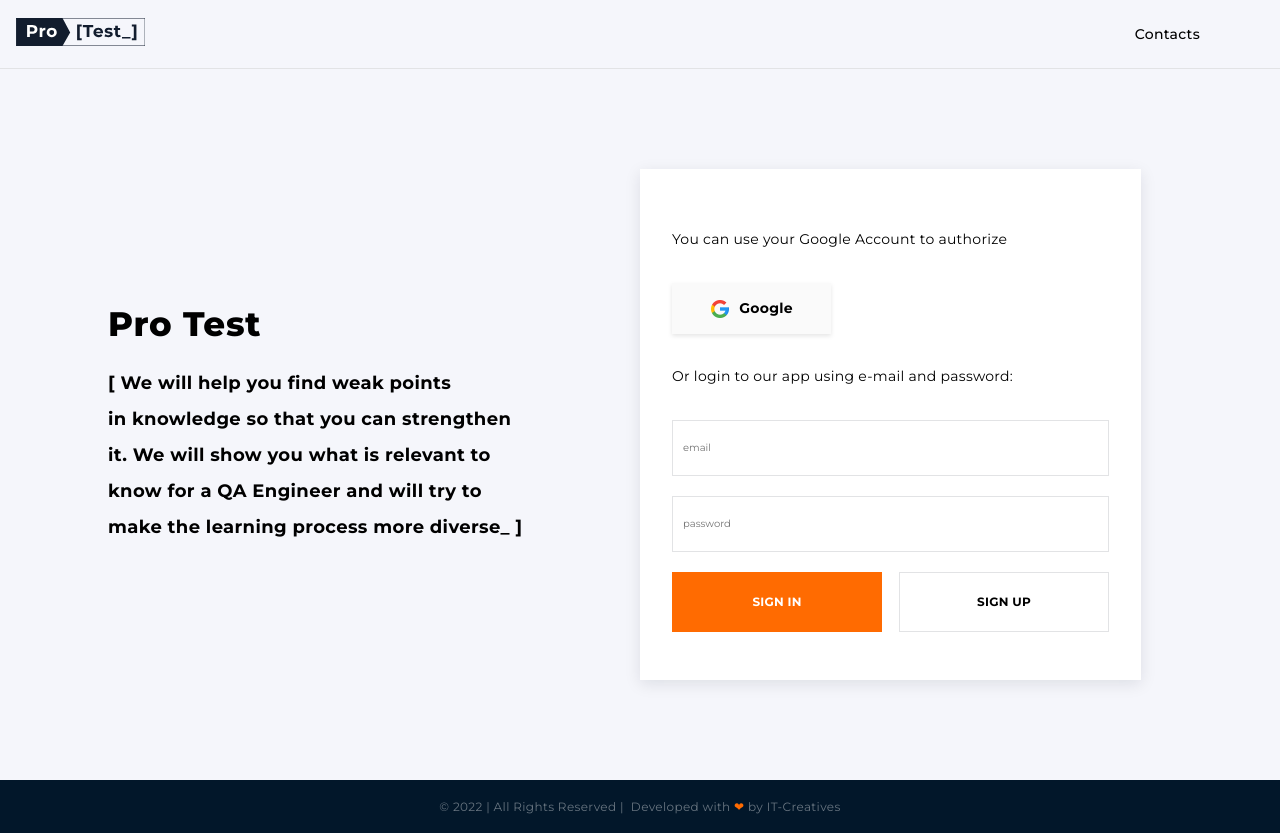
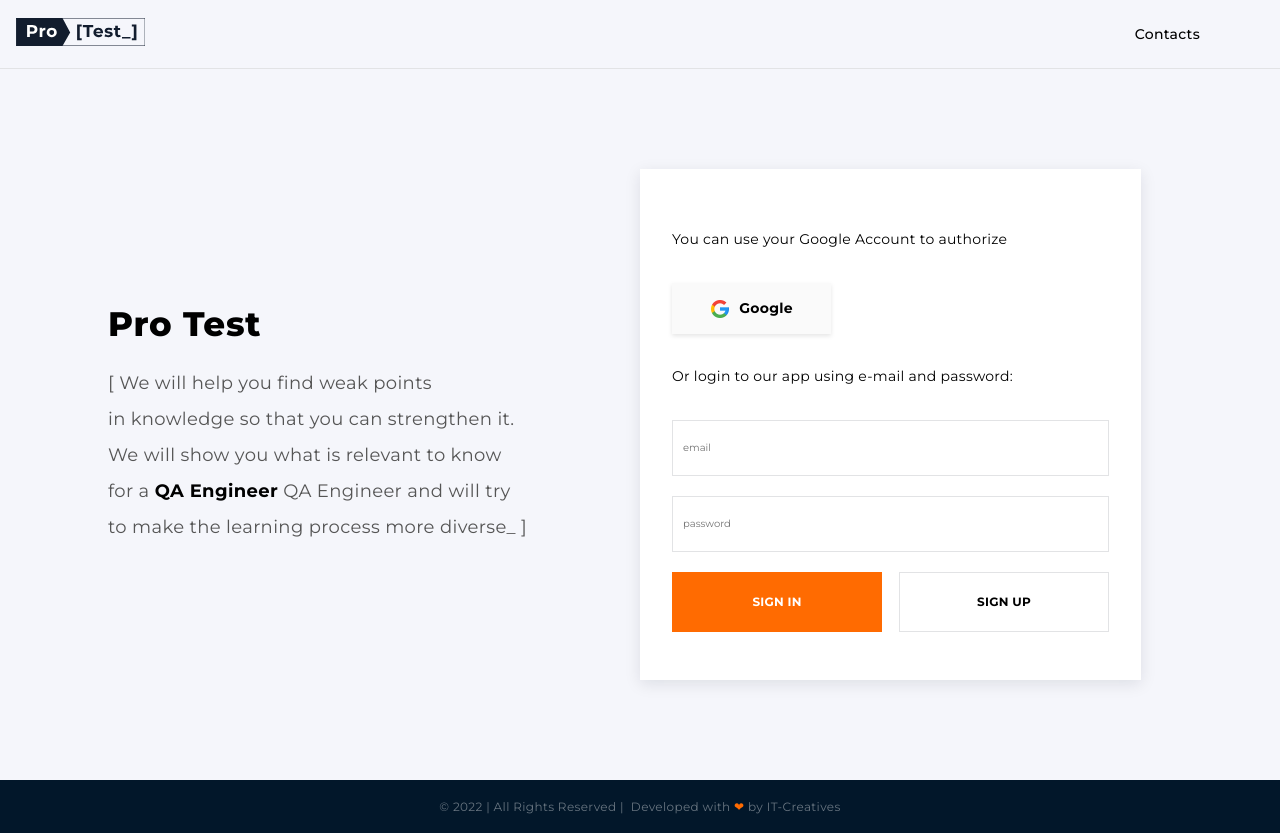
Before and after one commit to AnnaSobchenko/pro-test, a React (Create React App) app: page /auth in a window 1280 px wide. Built offline with nearby package versions, Linux system fonts and the light colour scheme.

Commit message:
fix style

```diff
--- a/src/pages/AuthPage/AuthPage.jsx
+++ b/src/pages/AuthPage/AuthPage.jsx
@@ -9,7 +9,7 @@ const AuthPage = () => {
         <p className={s.authtext}>
           [ We will help you find weak points <br></br>
           in knowledge so that you can strengthen it. We will show you what is
-          relevant to know for a QA Engineer and will try to make the learning
+          relevant to know for a <span className={s.authspan}>QA Engineer</span> QA Engineer and will try to make the learning
           process more diverse_ ]
         </p>
       </div>
--- a/src/pages/AuthPage/AuthPage.module.scss
+++ b/src/pages/AuthPage/AuthPage.module.scss
@@ -36,7 +36,7 @@ font-size: 34px;
 line-height: 1.2;
 letter-spacing: 0.02em;
 
-color: #000000;
+color: var(--primary-text-color);
 
 @media screen and (min-width: 768px) {
     padding-bottom: 20px;
@@ -49,9 +49,11 @@ color: #000000;
     line-height: 1.66;
     letter-spacing: 0.02em;
 
-
+    color: var(--secondary-text-color);
 
     @media screen and (min-width: 768px) {
+        font-size: 16px;
+        line-height: 2.25;
         width: 535px;
 
            }
@@ -60,8 +62,17 @@ color: #000000;
        width: 420px;
 
 
-    font-weight: 700;
+    font-weight: 400;
     font-size: 18px;
     line-height: 2;
           }
 }
+.authspan {
+    font-weight: 600;
+
+    color: var(--primary-text-color);
+
+    @media screen and (min-width: 1280px){
+        font-weight: 700;
+    }
+}
```
